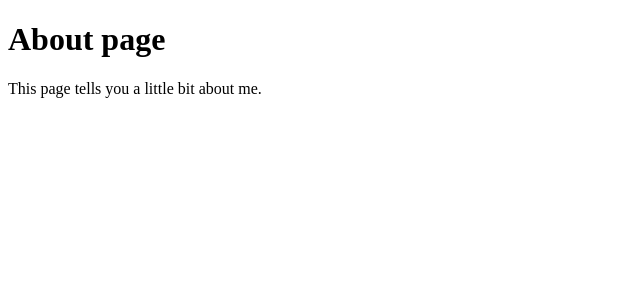
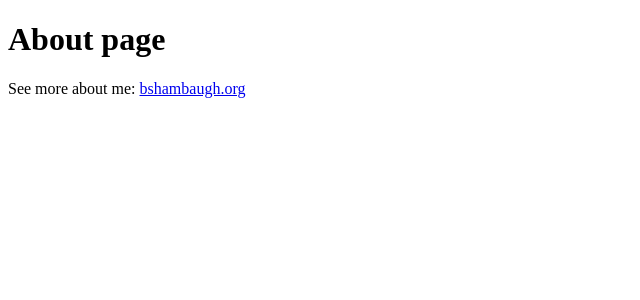
Before and after one commit to theholo-space/theholo-space.github.io, a Jekyll site: the page built from about.md, in a window 1280 px wide. Shown: the top 300 px of the page, without its empty margins (0-640 px from the left). Built offline with Jekyll 4.4.1, drawn with Linux system fonts in a browser that asks for light colours.

Commit message:
modify the about page

```diff
--- a/about.md
+++ b/about.md
@@ -5,5 +5,4 @@ title: About
 
 # About page
 
-
-This page tells you a little bit about me.
+See more about me: [bshambaugh.org](http://bshambaugh.org/)
```
